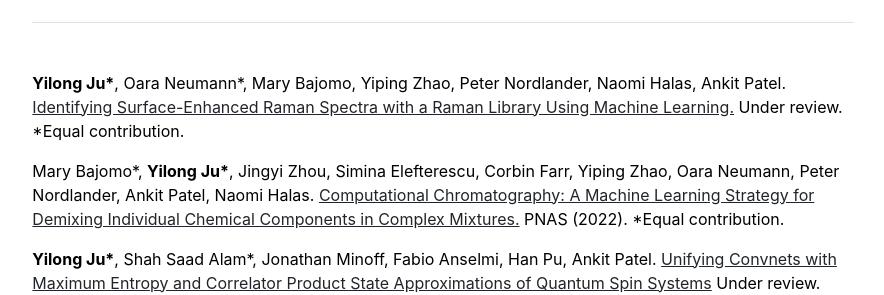
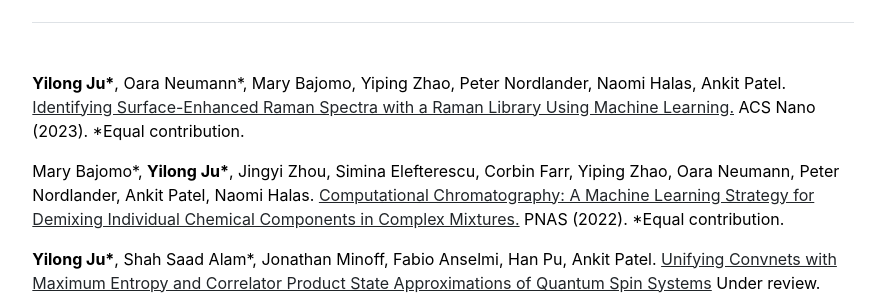
Before and after one commit to YilongJu/yilongju.github.io, a Jekyll site: the page built from index.md, in a window 1280 px wide and 900 px high, scrolled down 1378 px. Shown: the part 163-458 px from the top of the window, without its empty margins (197-1081 px from the left). Built offline with Jekyll 4.4.1, drawn with Linux system fonts in a browser that asks for light colours.

Commit message:
Update publications.yml

```diff
--- a/_data/publications.yml
+++ b/_data/publications.yml
@@ -1,5 +1,5 @@
 featured:
-- {name: '<b>Yilong Ju*</b>, Oara Neumann*, Mary Bajomo, Yiping Zhao, Peter Nordlander, Naomi Halas, Ankit Patel.', title: 'Identifying Surface-Enhanced Raman Spectra with a Raman Library Using Machine Learning.', venue: 'Under review. *Equal contribution.', url: ''}
+- {name: '<b>Yilong Ju*</b>, Oara Neumann*, Mary Bajomo, Yiping Zhao, Peter Nordlander, Naomi Halas, Ankit Patel.', title: 'Identifying Surface-Enhanced Raman Spectra with a Raman Library Using Machine Learning.', venue: 'ACS Nano (2023). *Equal contribution.', url: ''}
 - {name: 'Mary Bajomo*, <b>Yilong Ju*</b>, Jingyi Zhou, Simina Elefterescu, Corbin Farr, Yiping Zhao, Oara Neumann, Peter Nordlander, Ankit Patel, Naomi Halas.', title: 'Computational Chromatography: A Machine Learning Strategy for Demixing Individual Chemical Components in Complex Mixtures.', venue: 'PNAS (2022). *Equal contribution.', url: 'https://www.pnas.org/doi/10.1073/pnas.2211406119'}
 - {name: '<b>Yilong Ju*</b>, Shah Saad Alam*, Jonathan Minoff, Fabio Anselmi, Han Pu, Ankit Patel.', title: 'Unifying Convnets with Maximum Entropy and Correlator Product State Approximations of Quantum Spin Systems', venue: 'Under review. *Equal contribution.', url: 'http://arxiv.org/abs/2210.00692'}
 - {name: 'Josue Ortega Caro, <b>Yilong Ju</b>, Ryan Pyle, Sourav Dey, Wieland Brendel, Fabio Anselmi, Ankit Patel.', title: 'Local Convolutions Cause an Implicit Bias towards High Frequency Adversarial Examples.', venue: 'NeurIPS 2022 Workshop SVRHM.', url: 'https://arxiv.org/abs/2006.11440'}
```
